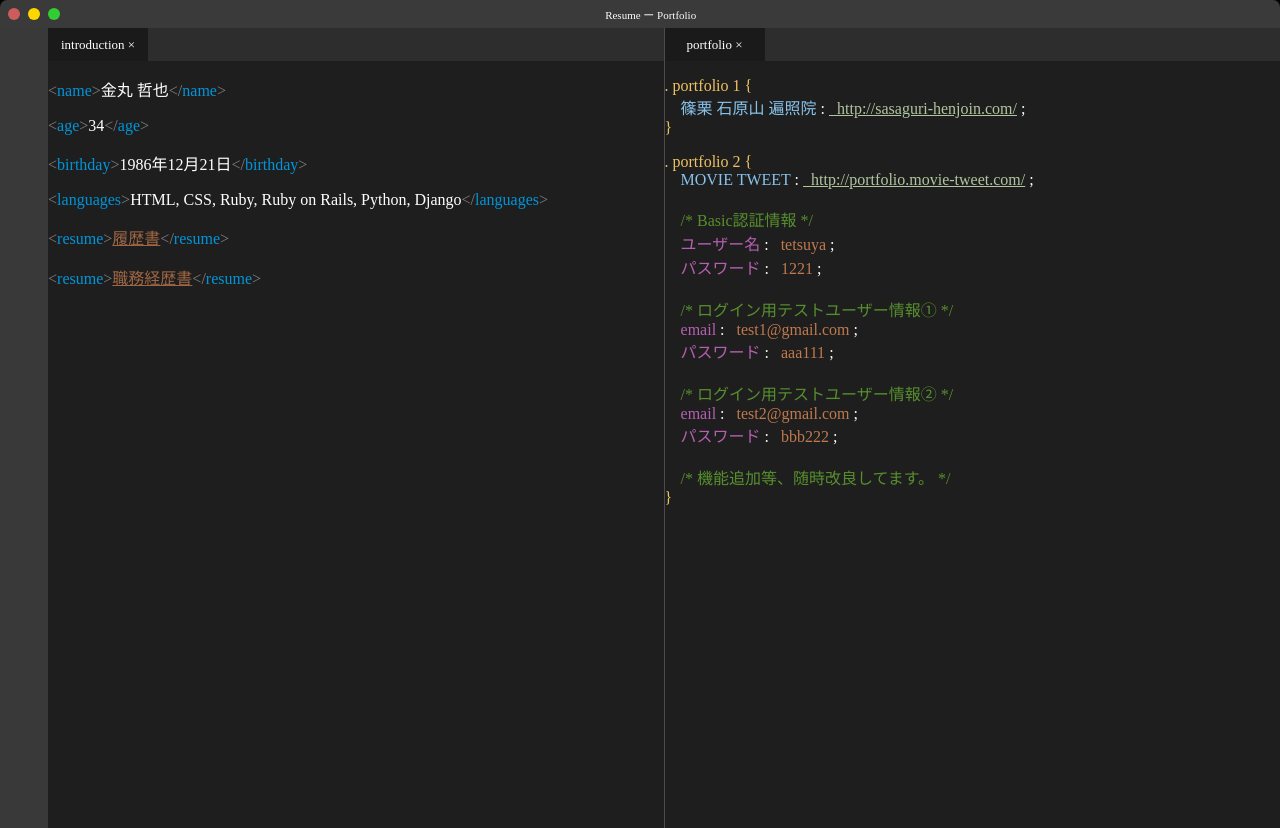
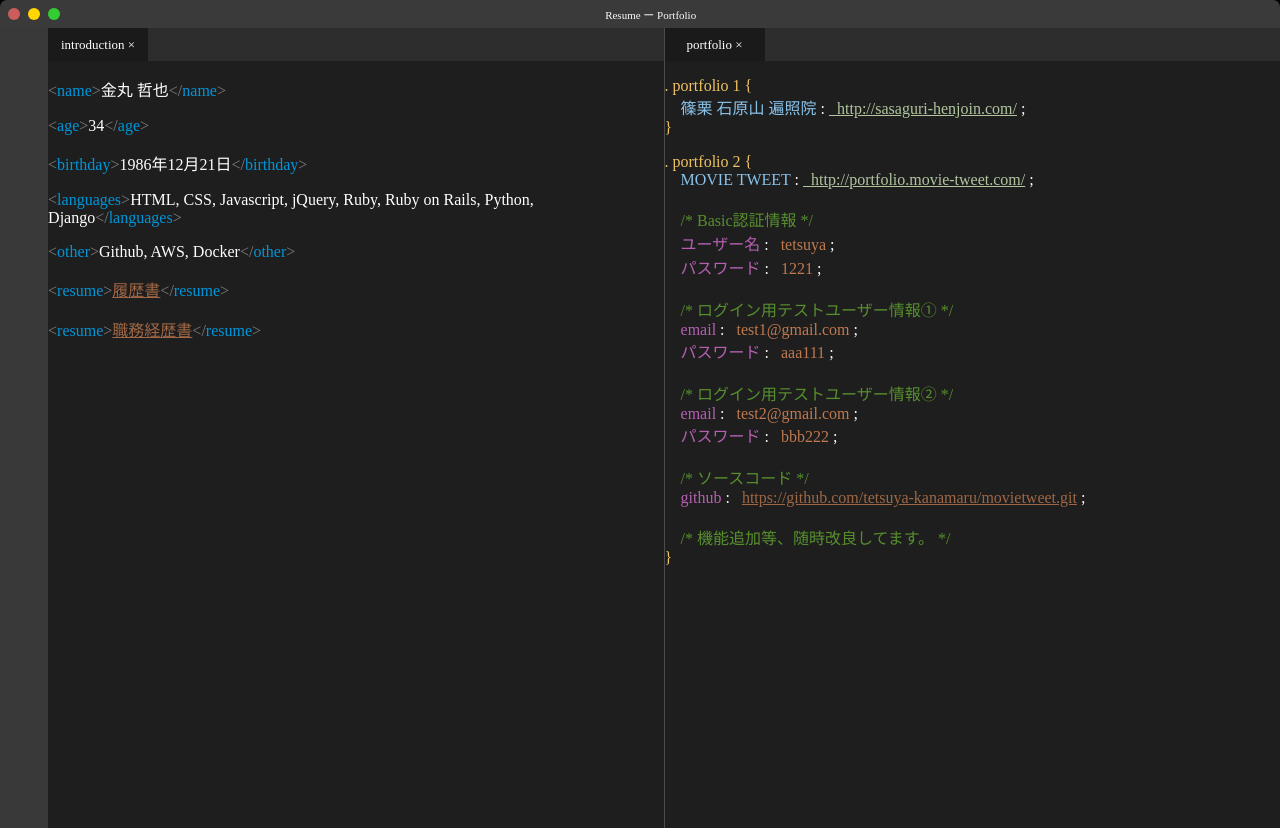
Before and after one commit to tetsuya-kanamaru/portfolio, a PHP site: page / in a window 1280 px wide. Run offline with PHP 8.4, Linux system fonts and the light colour scheme.

Commit message:
add some columns

```diff
--- a/index.html
+++ b/index.html
@@ -37,7 +37,9 @@
 
         <p>&lt;<span class="blue">birthday</span>&gt;<span class="white">1986年12月21日</span>&lt;/<span class="blue">birthday</span>&gt;</p>
 
-        <p>&lt;<span class="blue">languages</span>&gt;<span class="white">HTML, CSS, Ruby, Ruby on Rails, Python, Django</span>&lt;/<span class="blue">languages</span>&gt;</p>
+        <p>&lt;<span class="blue">languages</span>&gt;<span class="white">HTML, CSS, Javascript, jQuery, Ruby, Ruby on Rails, Python, Django</span>&lt;/<span class="blue">languages</span>&gt;</p>
+
+        <p>&lt;<span class="blue">other</span>&gt;<span class="white">Github, AWS, Docker</span>&lt;/<span class="blue">other</span>&gt;</p>
 
         <p>&lt;<span class="blue">resume</span>&gt;<span class="white"><a href="https://drive.google.com/file/d/1P8oVA3dbmcmzz8L6wdE3z6igRWBhmL2b/view?usp=sharing">履歴書</a></span>&lt;/<span class="blue">resume</span>&gt;</p>
 
@@ -107,6 +109,13 @@
         <span class="orange">&ensp;bbb222</span>
         <span class="white">;</span><br><br>
 
+        <span class="green">&emsp;/* ソースコード */</span><br>
+
+        <span class="pink">&emsp;github</span>
+        <span class="white">:</span>
+        <span class="orange">&ensp;<a href="https://github.com/tetsuya-kanamaru/movietweet.git">https://github.com/tetsuya-kanamaru/movietweet.git</a></span>
+        <span class="white">;</span><br><br>
+
         <span class="green">&emsp;/* 機能追加等、随時改良してます。 */</span><br>
         <span class="yellow">&#125;</span></p>
       </div>
--- a/styles.css
+++ b/styles.css
@@ -175,3 +175,12 @@ html, body {
 .right-content .orange {
   color: #bf794e;
 }
+
+.right-content .orange a{
+  color: #bf794e;
+  opacity: 0.8;
+}
+
+.right-content .orange a:hover{
+  opacity: 1;
+}
```
